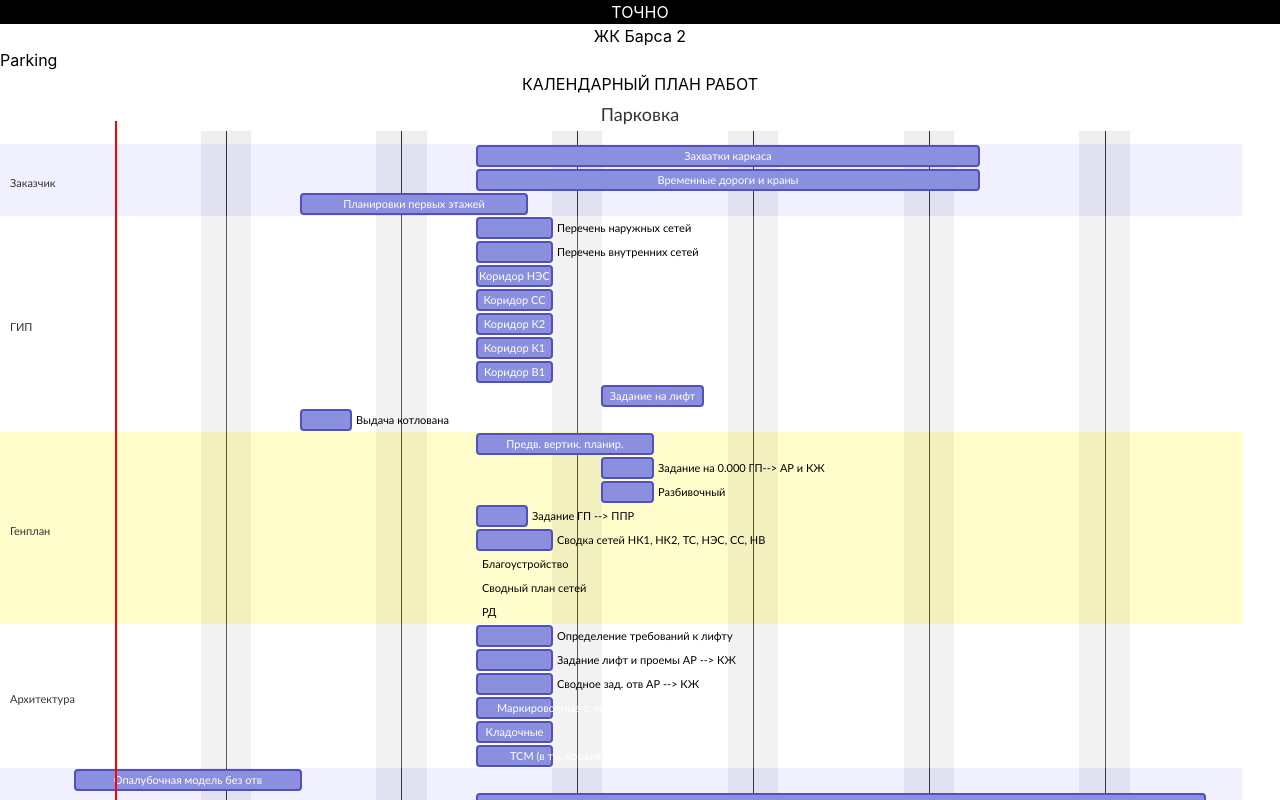
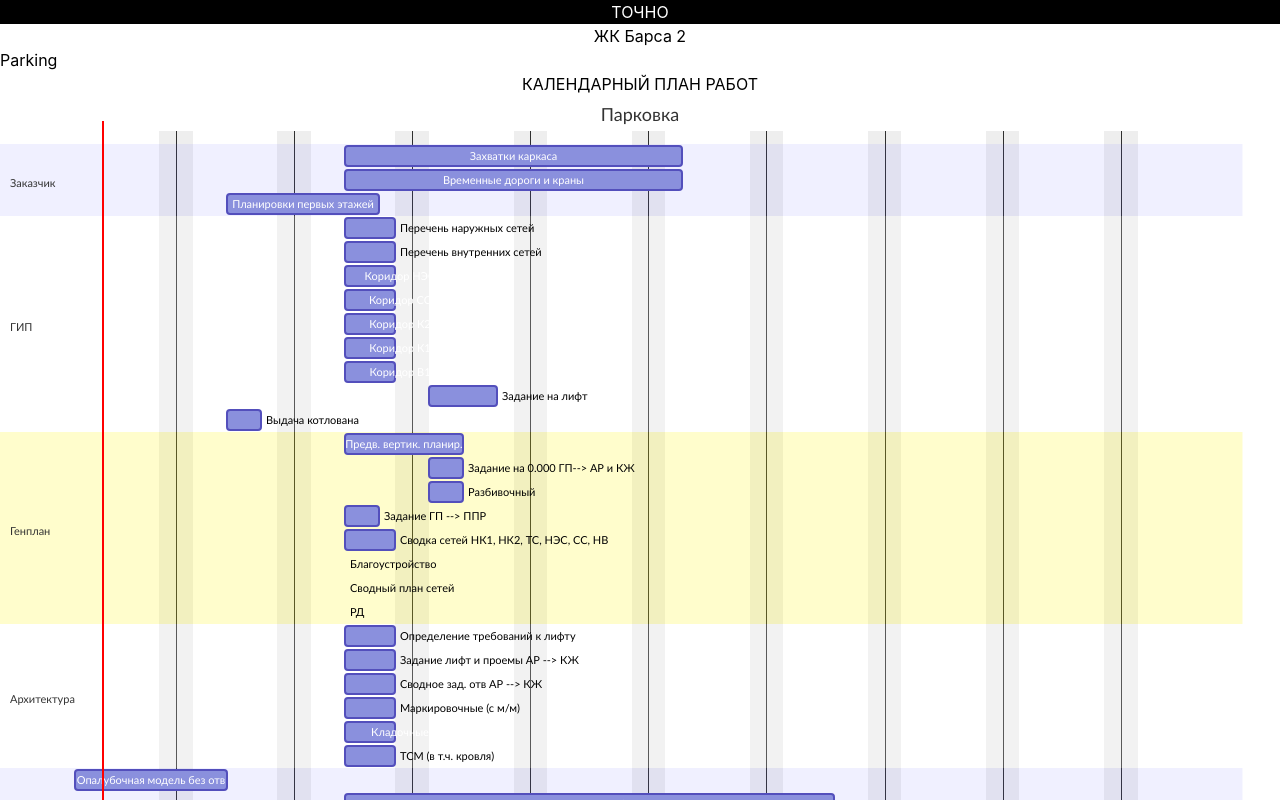
Before and after one commit to T1ktaalik/diagrams, a Vue app in the folder barsa-2-diagram/: page /parking in a window 1280 px wide. Shown: the top 800 px of the page. Built offline with nearby package versions, Linux system fonts and the light colour scheme.

Commit message:
23032026-1

```diff
--- a/barsa-2-diagram/src/pages/ParkingDiagram.vue
+++ b/barsa-2-diagram/src/pages/ParkingDiagram.vue
@@ -63,23 +63,28 @@
       Задание НЭС->КЖ на ввод ГЗШ и НЭС: 2026-04-01, 3d
       РД НЭС: 2026-04-01, 3d
     section ЭОМ
-      Зааземление, задание заземление --> КЖ: 2026-04-01, 3d
+      Заземление ЭОМ->КЖ: 2026-04-07, 5d
       Задание молниезащита: 2026-04-01, 3d
-      Задания на отв. ЭОМ--> АР: 2026-04-01, 3d
+      Задания на отв. ЭОМ-->АР: 2026-04-01, 3d
       Расположение приборов освещения: 2026-04-01, 3d
+    section НЭС
+      План НЭС: 2026-04-01, 3d
+      Задание отв. ввода ЭОМ->КЖ: 2026-04-01, 1d
     section Внутр. ВК
-      Модель с отв. К1: 2026-04-01, 3d
-      Модель с отв. В1,В2: 2026-04-01, 3d
-      Модель с отв. К2: 2026-04-01, 3d
+      Модель с отв. К1: 2026-04-01, 7d
+      Модель с отв. В1: 2026-04-01, 7d
+      Модель с отв. В2: 2026-04-01, 7d
+      Модель с отв. К2: 2026-04-01, 7d
+      Задания отв. и приямки ВК->АР: 2026-04-10, 3d
+      Задние ВК->ЭОМ: 2026-04-10, 3d
       РД ВК: 2026-04-01, 3d
-      Задания отв. приямки ВК --> АР: 2026-04-01, 3d
-    section НВК: К2, К1, В1
-      Задание на выпуски К2 --> АР: 2026-04-01, 3d
-      Задание на выпуски К1 --> АР: 2026-04-01, 3d
-      Задание на ввод В1 --> АР: 2026-04-01, 3d
-      План и профиль К1->ГП: 2026-04-01, 3d
-      План и профиль К2->ГП: 2026-04-01, 3d
-      План и профиль D1->ГП: 2026-04-01, 3d
+    section НВК: НК2, НК1, НВ1
+      Модель НК1: 2026-04-01, 14d
+      Модель НК2: 2026-04-01, 14d
+      Модель НВ1: 2026-04-01, 14d
+      Задание на выпуски К2->АР: 2026-04-09, 3d
+      Задание на выпуски К1->АР: 2026-04-09, 3d
+      Задание на ввод В1->АР: 2026-04-09, 3d
       РД НВК: 2026-04-01, 3d
     section ТС
       Задания на ввод ТС--> АР: 2026-04-01, 3d
@@ -88,10 +93,14 @@
       Задание ТС --> АС: 2026-04-01, 3d
     section ОВ
       тепл. нагр. ОВ->ТС: 2026-04-01, 3d
-      Задания на отверстия ОВ->АР: 2026-04-01, 3d
-      Задание ОВ->ЭОМ: 2026-04-01, 3d
-      модель ОВ: 2026-04-01, 3d
-      РД ОВ: 2026-04-01, 3d
+      Модель ДУ оф. и ДУ парковки: 2026-04-01, 10d
+      Модель П и В офисов: 2026-04-01, 10d
+      Модель П и В парковки [?]: 2026-04-01, 10d
+      Модель отопление офисов вкл. завесы: 2026-04-01, 10d
+      Модель кондиционирования офисов: 2026-04-01, 10d
+      Задания на отверстия ОВ->АР: 2026-04-14, 2d
+      Задание ОВ->ЭОМ, автоматика: 2026-04-14, 2d
+      РД ОВ: 2026-05-01, 15d
     section Сети связи
       Задания на отв. СС->АР: 2026-04-01, 3d
       Задания  СС->ЭОМ: 2026-04-01, 3d
```
